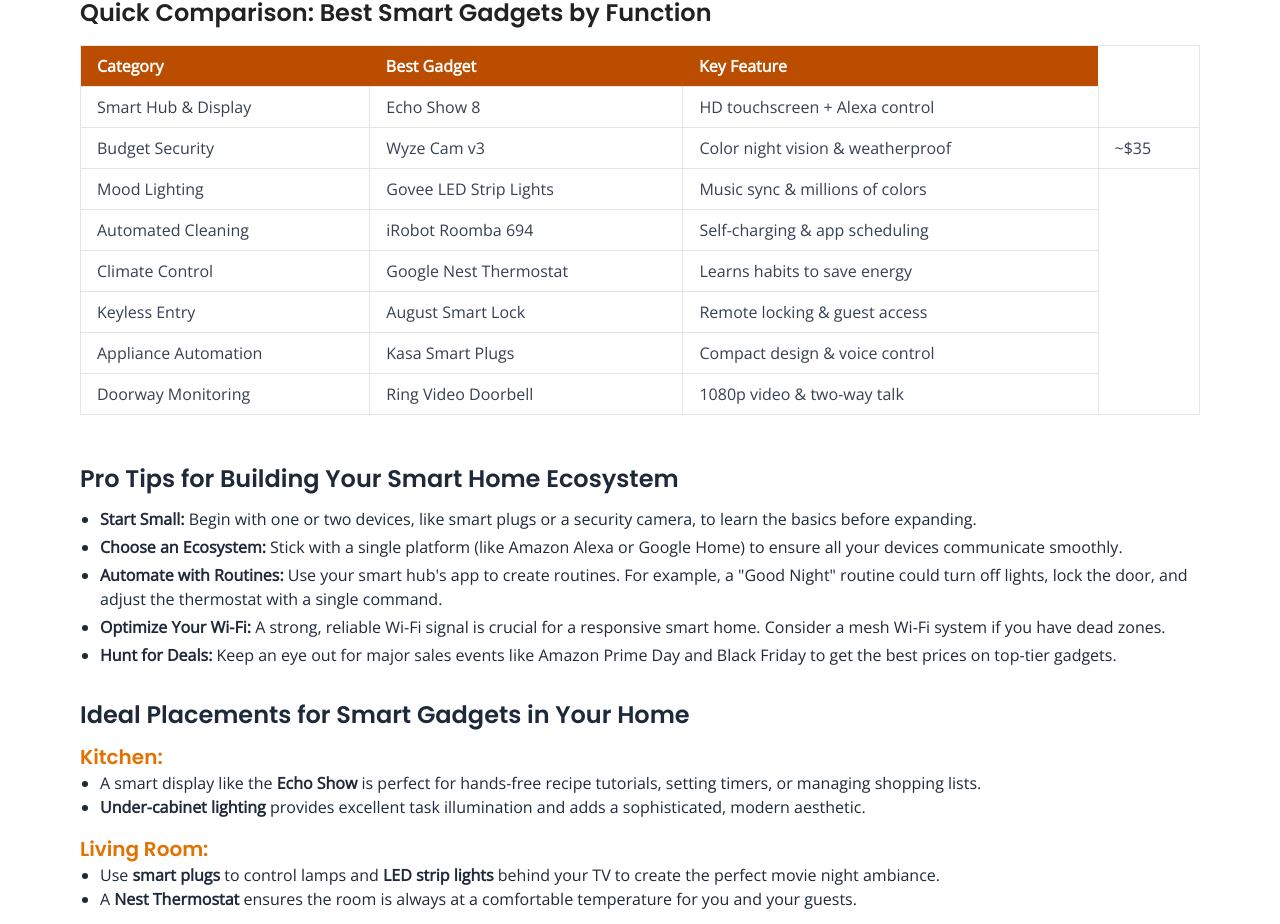
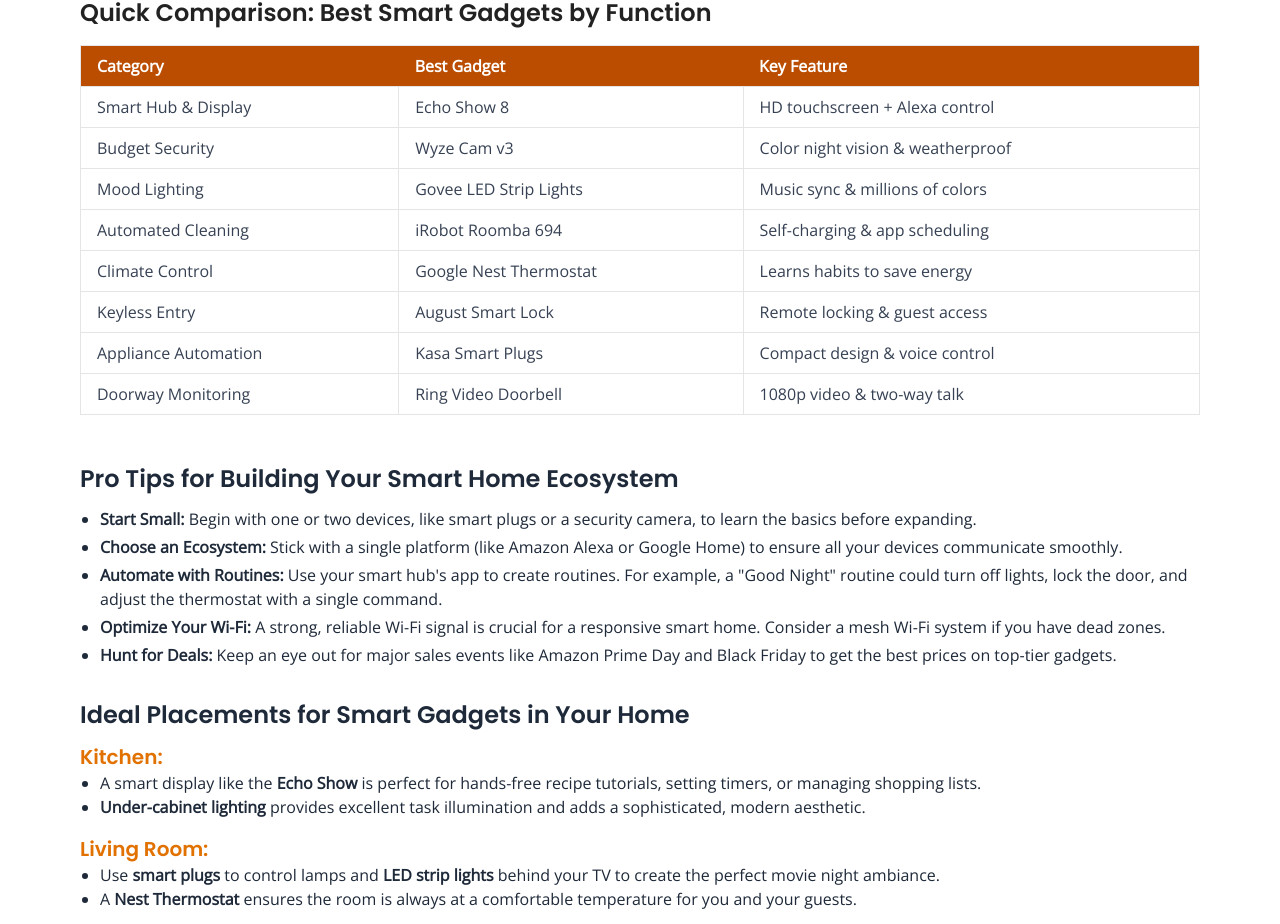
Before and after one commit to Sharoon1/storkLinkers, a Next.js app: page /affordableHomeImprovment/smartHomeGadgets in a window 1280 px wide. Shown: the part 4939-5863 px from the top of the page. Built offline with nearby package versions, Linux system fonts and the light colour scheme.

Commit message:
cam id to show in ad

```diff
--- a/app/affordableHomeImprovment/smartHomeGadgets/page.jsx
+++ b/app/affordableHomeImprovment/smartHomeGadgets/page.jsx
@@ -252,7 +252,7 @@
               </div>
               {/* 2 */}
               <div className="flex flex-col-reverse md:flex-row bg-white rounded-2xl shadow-sm p-6 mb-6">
-                <div className="px-5">
+                <div id="OutdoorSecurity" className="px-5">
                   <h3 className="text-amber-600 text-xl">
                     2. WYZE Duo Cam Pan – Smart 2K Indoor/Outdoor Security
                     Camera
@@ -623,11 +623,10 @@
                 </tr>
                 <tr className="hover:bg-gray-50">
                   <td className="border px-4 py-2">Budget Security</td>
-                  <td className="border px-4 py-2">Wyze Cam v3</td>
+                  <td className="border px-4 py-2"><a href="#OutdoorSecurity">Wyze Cam v3</a></td>
                   <td className="border px-4 py-2">
                     Color night vision & weatherproof
                   </td>
-                  <td className="border px-4 py-2">~$35</td>
                 </tr>
                 <tr className="hover:bg-gray-50">
                   <td className="border px-4 py-2">Mood Lighting</td>
```
